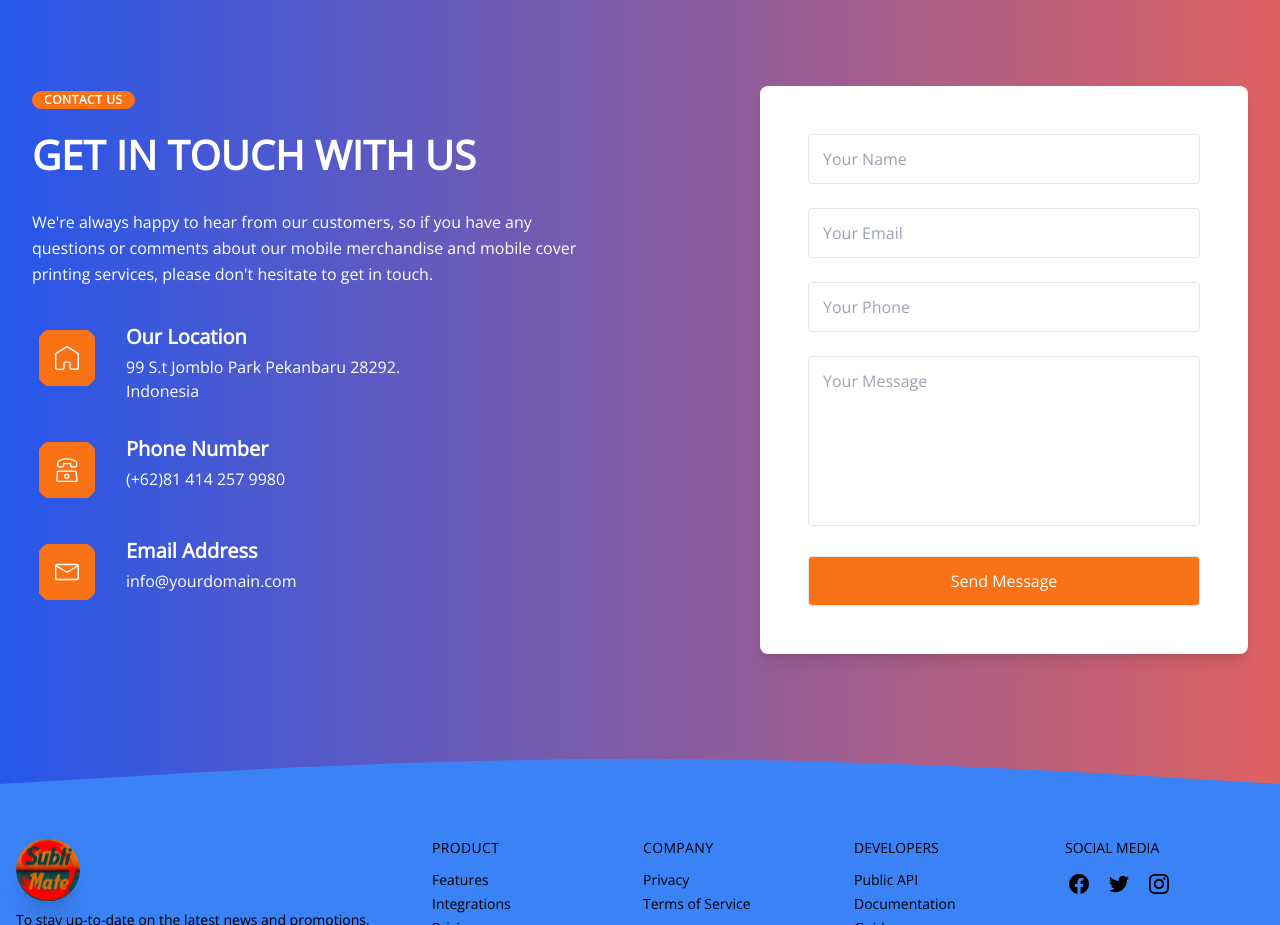
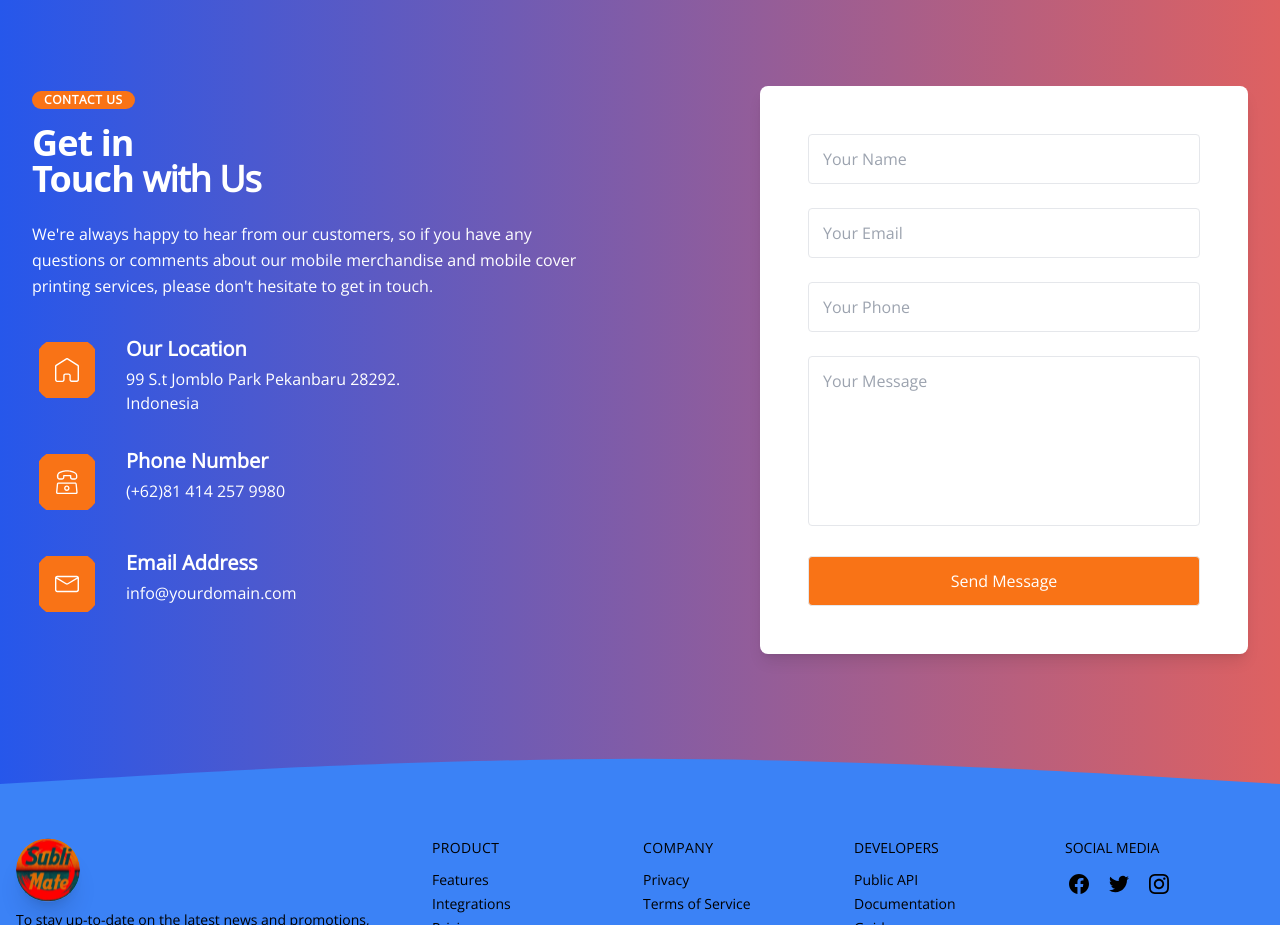
Before and after one commit to RupakShrestha01/Mobile-Web, a React (Create React App) app: page / in a window 1280 px wide. Shown: the part 1880-2805 px from the top of the page. Built offline with nearby package versions, Linux system fonts and the light colour scheme.

Commit message:
Edit heading.

```diff
--- a/src/components/Contact/Contact.jsx
+++ b/src/components/Contact/Contact.jsx
@@ -13,8 +13,10 @@ const Contact = () => {
               <p className="inline-block px-3 py-px mb-4 text-xs font-semibold tracking-wider text-white uppercase rounded-full bg-orange-500">
                 Contact us
               </p>
-              <h2 class="text-dark mb-6 text-[32px] font-bold uppercase sm:text-[40px] lg:text-[36px] xl:text-[40px]">
-                GET IN TOUCH WITH US
+              <h2 className="font-sans text-3xl font-bold tracking-tight text-white sm:text-4xl sm:leading-none max-w-lg mb-6">
+                Get in
+                <br className="hidden md:block" />
+                Touch <span className="inline-block text-white">with Us</span>
               </h2>
               <p class="text-body-color mb-9 text-base leading-relaxed">
                 We're always happy to hear from our customers, so if you have
```
